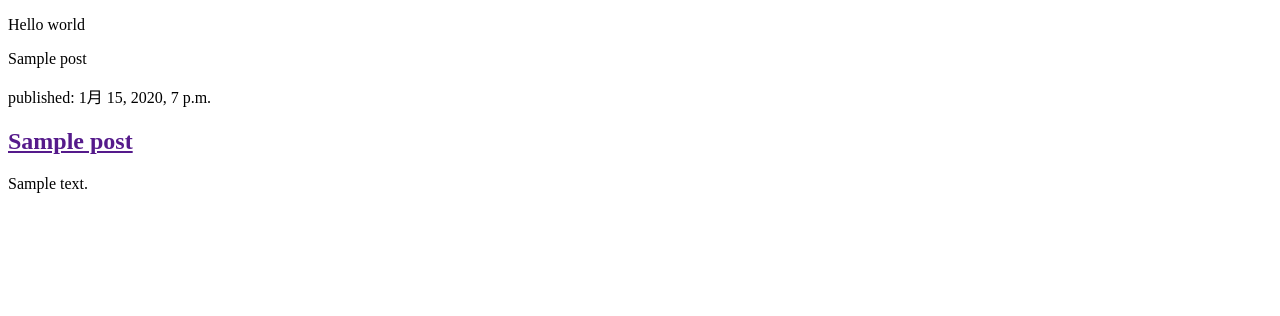
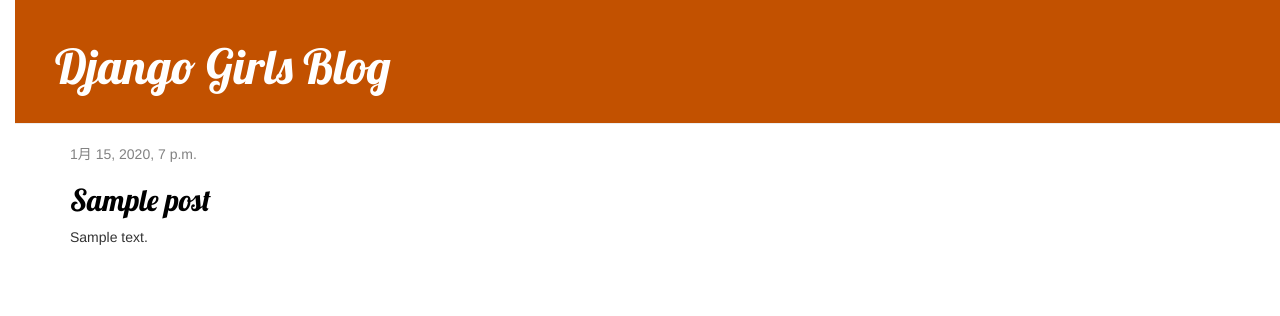
Before and after one commit to toma86hawk/my-first-blog, a Django app: template blog/templates/blog/post_list.html in a window 1280 px wide. Shown: the top 316 px of the page. Run offline with Django 3.2, Linux system fonts and the light colour scheme; the template is opened without the code that fills it: values that come from a table or form of the project are taken from there, others are empty; tables that the repository leaves empty hold one stand-in row (values such as "Sample post"); some libraries are stand-ins or nearby versions.

Commit message:
Added view and template for detailed blog post as well as CSS for the site.

```diff
--- /dev/null
+++ b/blog/templates/blog/base.html
@@ -0,0 +1,23 @@
+{% load static %}
+<html>
+    <head>
+        <title>Django Girls blog</title>
+        <link rel="stylesheet" href="//maxcdn.bootstrapcdn.com/bootstrap/3.2.0/css/bootstrap.min.css">
+        <link rel="stylesheet" href="//maxcdn.bootstrapcdn.com/bootstrap/3.2.0/css/bootstrap-theme.min.css">
+        <link href='//fonts.googleapis.com/css?family=Lobster&subset=latin,latin-ext' rel='stylesheet' type='text/css'>
+        <link rel="stylesheet" href="{% static 'css/blog.css' %}">
+    </head>
+    <body>
+        <div class="page-header">
+            <h1><a href="/">Django Girls Blog</a></h1>
+        </div>
+        <div class="content container">
+            <div class="row">
+                <div class="col-md-8">
+                {% block content %}
+                {% endblock %}
+                </div>
+            </div>
+        </div>
+    </body>
+</html>
--- a/blog/templates/blog/post_list.html
+++ b/blog/templates/blog/post_list.html
@@ -1,22 +1,13 @@
-<!DOCTYPE html>
-<html>
-  <head>
-    <meta charset="utf-8">
-    <title>mysite</title>
-  </head>
-  <body>
-    <p>Hello world</p>
+{% extends 'blog/base.html' %}
+
+{% block content %}
     {% for post in posts %}
-      {{ post }}
+        <div class="post">
+            <div class="date">
+                {{ post.published_date }}
+            </div>
+            <h2><a href="{% url 'post_detail' pk=post.pk %}">{{ post.title }}</a></h2>
+            <p>{{ post.text|linebreaksbr }}</p>
+        </div>
     {% endfor %}
-
-
-    {% for post in posts %}
-    <div>
-        <p>published: {{ post.published_date }}</p>
-        <h2><a href="">{{ post.title }}</a></h2>
-        <p>{{ post.text|linebreaksbr }}</p>
-    </div>
-{% endfor %}
-  </body>
-</html>
+{% endblock %}
--- a/blog/urls.py
+++ b/blog/urls.py
@@ -3,4 +3,5 @@ from . import views
 
 urlpatterns = [
     path('', views.post_list, name='post_list'),   #post_listという名前にしたビューをルートURLに設定 ' 'はhttp..8000/ドメインを無視する
+    path('post/<int:pk>/', views.post_detail, name='post_detail'),   #投稿の詳細ページのurlを設定
 ]
--- a/blog/views.py
+++ b/blog/views.py
@@ -1,9 +1,15 @@
 from django.shortcuts import render
 from .models import Post  #クエリセットを使ってポストの一覧を操作したい
 from django.utils import timezone  #クエリセットでtimezoneを使用
+from django.shortcuts import render, get_object_or_404
 # Create your views here.
 
 #urls.pyからリクエスト時にmodels.pyのデータをpost_list.htmlに渡す
 def post_list(request):
     posts = Post.objects.filter(published_date__lte=timezone.now()).order_by('published_date') #クエリセットを参照するメソッド
     return render(request, 'blog/post_list.html', {'posts': posts})   #renderでrequestを引数に受け取り、post_list.htmlを組み立てる {}は指定した情報をテンプレートが表示
+
+#ビューを追加する
+def post_detail(request, pk):
+    post = get_object_or_404(Post, pk=pk)
+    return render(request, 'blog/post_detail.html', {'post': post})
```
Also changed, not shown: blog/templates/blog/post_detail.html (added, +13 -0 lines).
